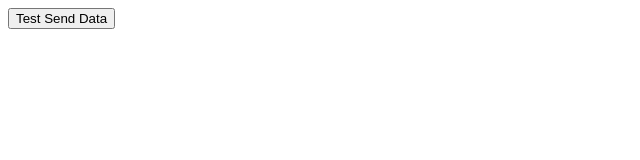
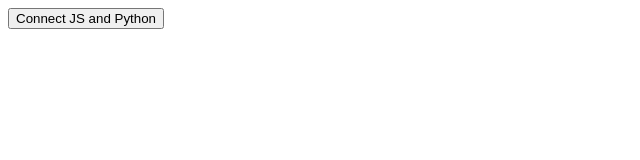
Before and after one commit to podapati10/Test, a plain HTML site: page loging.html in a window 1280 px wide. Shown: the whole page, without its empty margins (0-640 px from the left). Drawn offline with nearby package versions, Linux system fonts and the light colour scheme.

Commit message:
Update loging.html

```diff
--- a/loging.html
+++ b/loging.html
@@ -6,7 +6,7 @@
     <script type="text/javascript" src="https://code.jquery.com/jquery-1.9.1.js"></script>
  </head>
  <body>
-    <input id="submitbutton" type="submit" value="Test Send Data">
+    <input id="submitbutton" type="submit" value="Connect JS and Python">
     <!----------------------------------->
     <script type="text/javascript">
 
```
